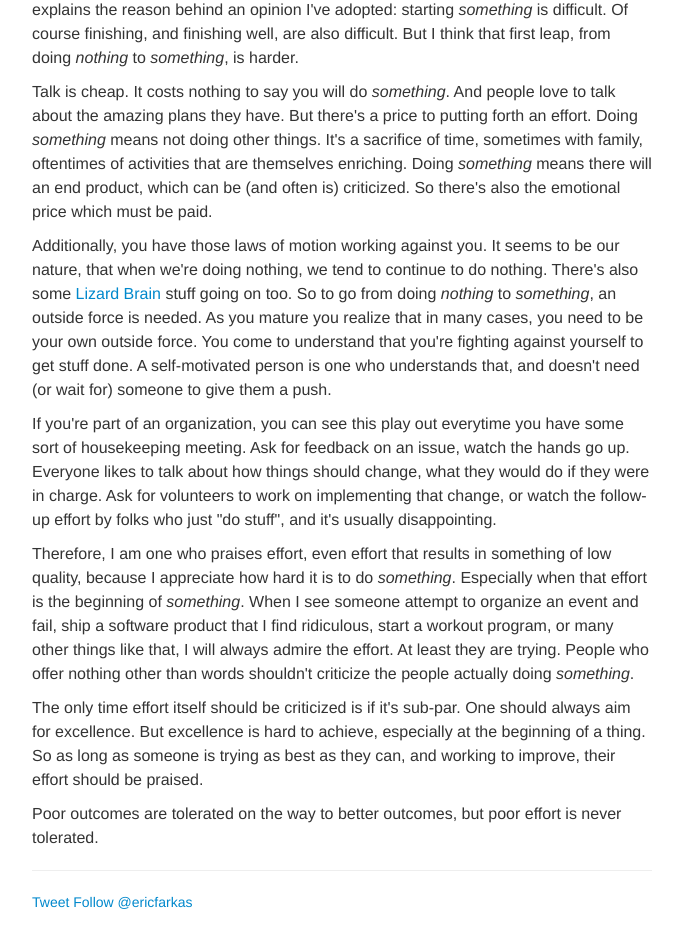
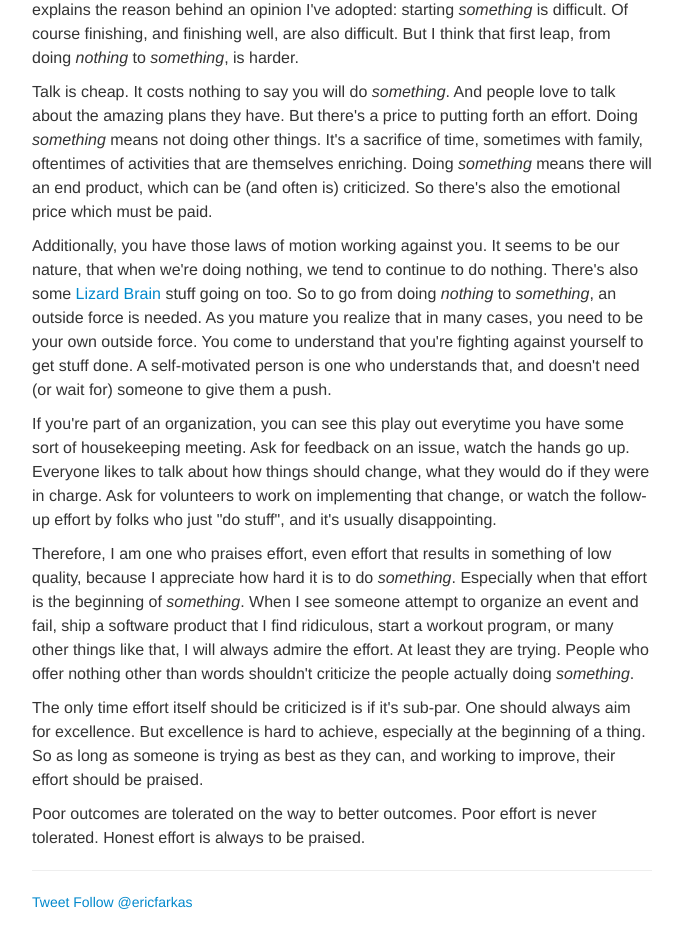
Before and after one commit to speric/speric.github.com, a Jekyll site: the page built from _posts/2014-02-27-in-praise-of-effort.markdown, in a window 1280 px wide. Shown: the part 503-1455 px from the top of the page, without its empty margins (298-981 px from the left). Built offline with Jekyll 4.4.1, drawn with Linux system fonts in a browser that asks for light colours; some web fonts are replaced; Markdown is read by kramdown in place of the engine named in the settings; comment, search, counter and statistics services are not loaded.

Commit message:
Additions

```diff
--- a/_posts/2014-02-27-in-praise-of-effort.markdown
+++ b/_posts/2014-02-27-in-praise-of-effort.markdown
@@ -50,4 +50,4 @@ shouldn't criticize the people actually doing <i>something</i>.</p>
 
 <p>The only time effort itself should be criticized is if it's sub-par. One should always aim for excellence. But excellence is hard to achieve, especially at the beginning of a thing. So as long as someone is trying as best as they can, and working to improve, their effort should be praised.</p>
 
-<p>Poor outcomes are tolerated on the way to better outcomes, but poor effort is never tolerated.</p>
+<p>Poor outcomes are tolerated on the way to better outcomes. Poor effort is never tolerated. Honest effort is always to be praised.</p>
```
